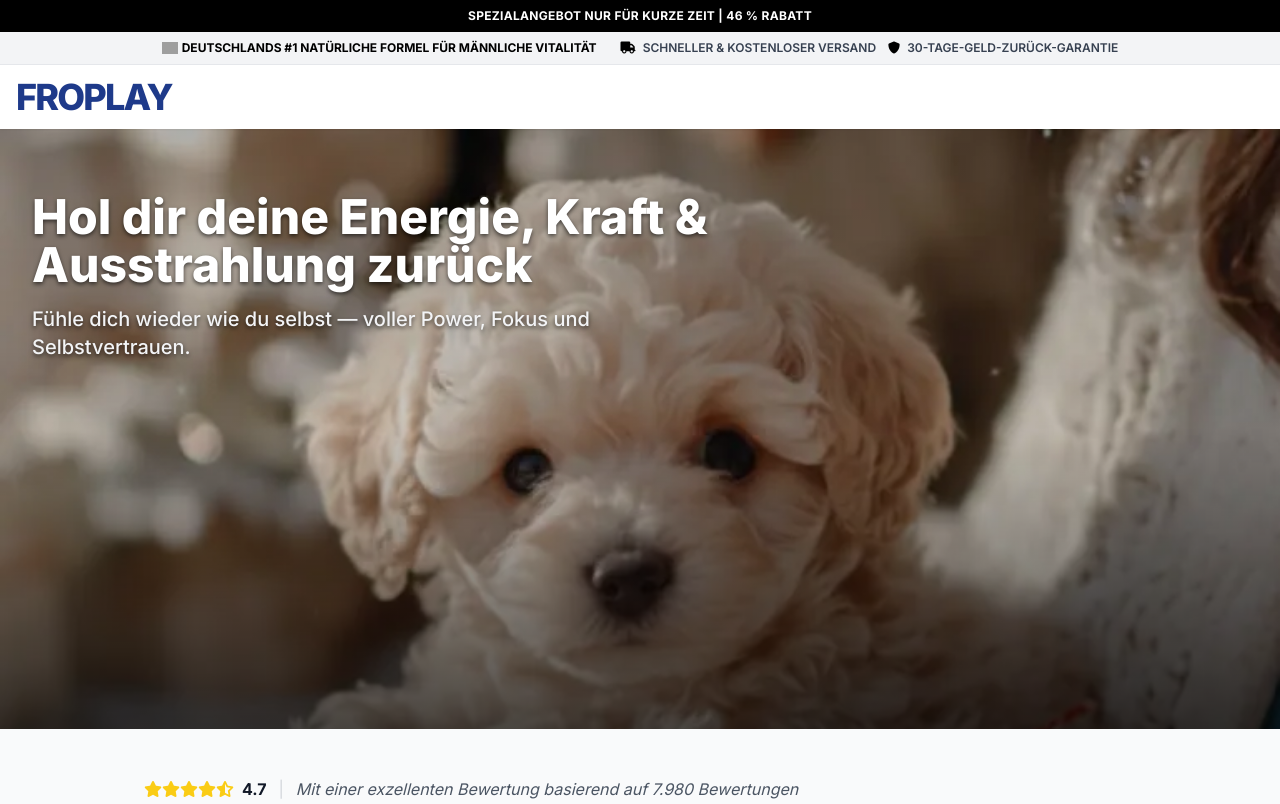
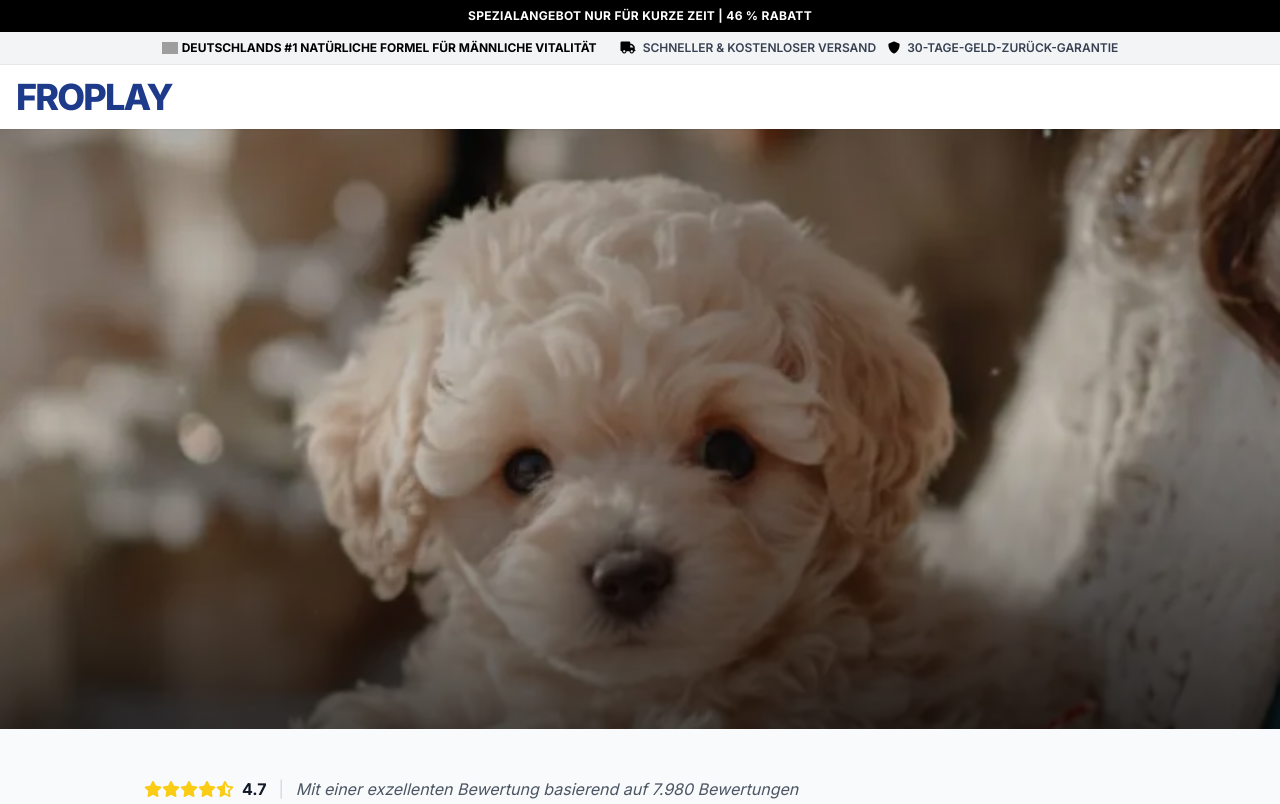
Before and after one commit to newtonkari75-alt/froplay, a plain HTML site: page index.html in a window 1280 px wide. Shown: the top 804 px of the page. Drawn offline with nearby package versions, Linux system fonts and the light colour scheme; grey boxes are pictures that could not be loaded.

```diff
--- a/index.html
+++ b/index.html
@@ -227,14 +227,7 @@
             <div class="absolute inset-0 bg-gradient-to-t from-black/70 via-black/20 to-black/30"></div>
             <div class="absolute inset-0 container mx-auto px-4 pointer-events-none">
                 <div class="relative w-full h-full">
-                    <div class="absolute top-8 left-0 right-0 z-10 md:top-16 md:left-4 text-center md:text-left">
-                        <h1 class="text-white text-3xl md:text-5xl font-extrabold leading-[1.1] hero-shadow max-w-3xl mx-auto md:mx-0">
-                            Hol dir deine Energie, Kraft & Ausstrahlung zurück
-                        </h1>
-                        <p class="text-gray-100 text-lg md:text-xl font-medium mt-4 hero-shadow max-w-2xl mx-auto md:mx-0">
-                            Fühle dich wieder wie du selbst — voller Power, Fokus und Selbstvertrauen.
-                        </p>
-                    </div>
+                    <!-- Text Removed -->
                 </div>
             </div>
         </div>
```
